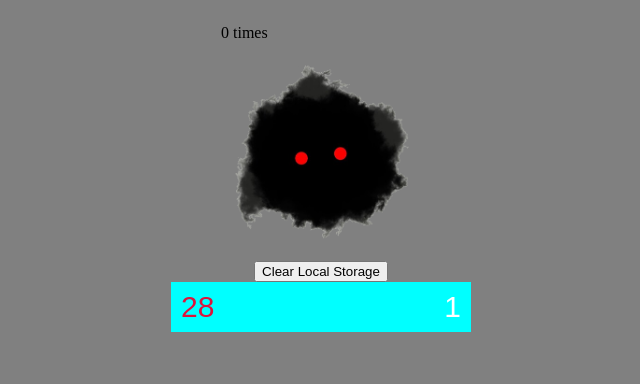
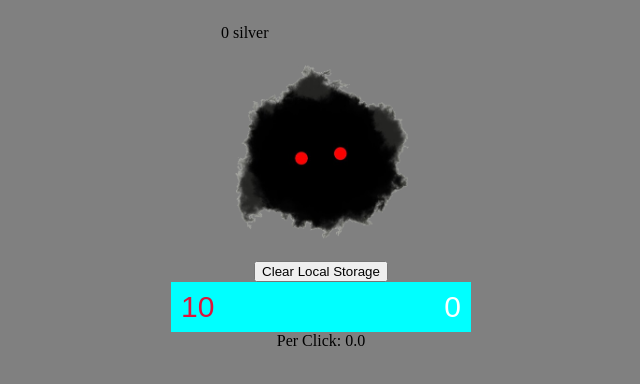
Before and after one commit to BartoszSeno/ClickerZero, a React (Vite) app: page / in a window 1280 px wide. Shown: the top 384 px of the page, without its empty margins (319-959 px from the left). Built offline with nearby package versions, Linux system fonts and the light colour scheme.

Commit message:
litle change of amount per click

```diff
--- a/src/App.tsx
+++ b/src/App.tsx
@@ -2,7 +2,7 @@ import "./App.css";
 import Clicker from "./hook/ClickerCount";
 import ClearLocalStorageButton from "./hook/RemoveLS";
 import UpdateLvlOne from "./assets/Upgrade/UpgradeLvlOne";
-import { useState } from "react";
+import { useEffect, useState } from "react";
 
 function App() {
   //main count
@@ -10,22 +10,39 @@ function App() {
     Number(localStorage.getItem("count") || 0)
   );
 
-  // number up
+  // writing out what lvl has the first upgrade
   const [lvlOne, setLvlOne] = useState(() =>
-    Number(localStorage.getItem("count-upgrade-one") || 1)
+    Number(localStorage.getItem("upgradeOneLvl") || 0)
   );
+  //the amount you get after leveling up the first upgrades
+  const [UpgradeOne, setUpgradeOne] = useState(() =>
+    Number(localStorage.getItem("UpgradeOneCount") || 0)
+  );
+
+  // for adding the total number per click
+  const FullCountPerClick = UpgradeOne;
 
   return (
     <>
       <div className="App">
-        <Clicker setCount={setCount} count={count} lvlOne={lvlOne} />
+        <Clicker
+          setCount={setCount}
+          count={count}
+          lvlOne={lvlOne}
+          FullCountPerClick={FullCountPerClick}
+        />
         <ClearLocalStorageButton />
         <UpdateLvlOne
           setCount={setCount}
           count={count}
           lvlOne={lvlOne}
           setLvlOne={setLvlOne}
+          UpgradeOne={UpgradeOne}
+          setUpgradeOne={setUpgradeOne}
         />
+        <div className="test count per click">
+          Per Click: {FullCountPerClick.toFixed(1)}
+        </div>
       </div>
     </>
   );
--- a/src/assets/Upgrade/UpgradeLvlOne.tsx
+++ b/src/assets/Upgrade/UpgradeLvlOne.tsx
@@ -6,33 +6,39 @@ const UpdateLvlOne = ({
   count,
   lvlOne,
   setLvlOne,
+  UpgradeOne,
+  setUpgradeOne,
 }: {
   setCount: any;
   count: number;
   lvlOne: number;
   setLvlOne: any;
+  UpgradeOne: number;
+  setUpgradeOne: any;
 }) => {
   // number that increases after buying an upgrade
-
-  const minusCost = 10 * lvlOne;
-  const minusCostTwo = 0.9 * minusCost;
-  const finalCost = minusCost + minusCostTwo * 2;
+  const AmoutCostForBuy = lvlOne * 2;
+  const minusCost = 10 + AmoutCostForBuy;
 
   function PayForUpgrade() {
     // Get the count from local storage
 
-    count -= finalCost;
+    count -= minusCost;
     localStorage.setItem("count", count.toString());
     // Subtracts a number for each click
 
     lvlOne += 1;
-    localStorage.setItem("count-upgrade-one", lvlOne.toString());
+    localStorage.setItem("upgradeOneLvl", lvlOne.toString());
+
+    //amount pre click
+    UpgradeOne += 0.1;
+    localStorage.setItem("UpgradeOneCount", UpgradeOne.toString());
   }
 
   const [active, setActive] = useState<boolean>(true);
 
   useEffect(() => {
-    if (finalCost >= count) {
+    if (minusCost >= count) {
       setActive(true);
     } else {
       setActive(false);
@@ -47,11 +53,12 @@ const UpdateLvlOne = ({
           PayForUpgrade();
           setCount(count);
           setLvlOne(lvlOne);
+          setUpgradeOne(UpgradeOne);
         }}
-        disabled={active}
+        //disabled={active}
       >
-        <div className="count-price">{finalCost.toFixed(0)}</div>
-        <div className="count-number">{lvlOne}</div>
+        <div className="count-price">{minusCost.toFixed(0)}</div>
+        <div className="count-number">{lvlOne.toFixed(0)}</div>
       </button>
     </>
   );
--- a/src/hook/ClickerCount.tsx
+++ b/src/hook/ClickerCount.tsx
@@ -5,10 +5,12 @@ const Clicker = ({
   setCount,
   count,
   lvlOne,
+  FullCountPerClick,
 }: {
   setCount: any;
   count: number;
   lvlOne: number;
+  FullCountPerClick: number;
 }) => {
   useEffect(() => {
     localStorage.setItem("count", count.toString());
@@ -16,8 +18,11 @@ const Clicker = ({
 
   return (
     <div>
-      <p>{count.toFixed(0)} times</p>
-      <button onClick={() => setCount(count + lvlOne)} id="Click"></button>
+      <p>{count.toFixed(0)} silver</p>
+      <button
+        onClick={() => setCount(count + 1 + FullCountPerClick)}
+        id="Click"
+      ></button>
     </div>
   );
 };
```
